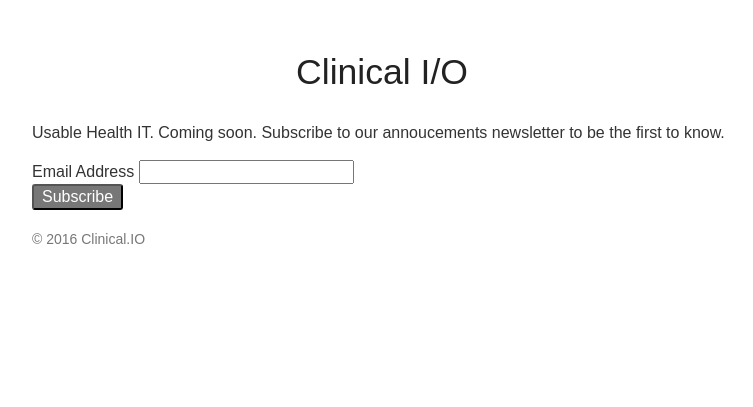
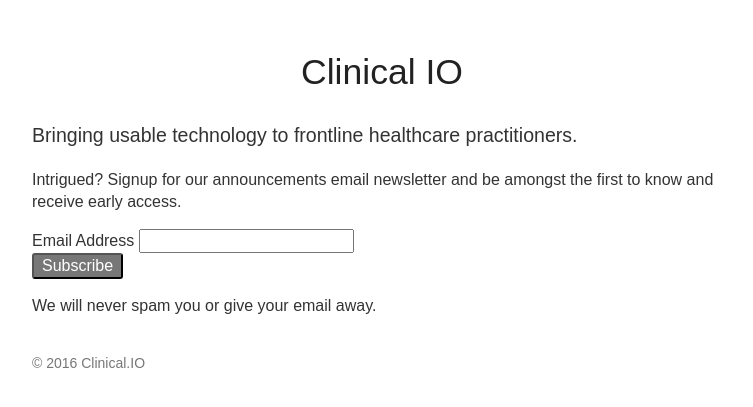
Before and after one commit to clinical/clinical.github.io, a Jekyll site: the page built from index.html, in a window 1280 px wide. Shown: the top 407 px of the page, without its empty margins (258-1011 px from the left). Built offline with Jekyll 4.4.1, drawn with Linux system fonts in a browser that asks for light colours.

Commit message:
Improve copy

```diff
--- a/_includes/mailchimp_signup_form.html
+++ b/_includes/mailchimp_signup_form.html
@@ -13,5 +13,5 @@
     <div class="clear"><input type="submit" value="Subscribe" name="subscribe" id="mc-embedded-subscribe" class="btn"></div>
     </div>
 </form>
-
+<p>We will never spam you or give your email away.</p>
 <!--End mc_embed_signup-->
--- a/index.html
+++ b/index.html
@@ -1,8 +1,10 @@
 ---
 layout: default
 ---
-<h1>Clinical I/O</h1>
+<h1>Clinical IO</h1>
 
-<p>Usable Health IT. Coming soon. Subscribe to our annoucements newsletter to be the first to know.</p>
+<p class="lead">Bringing usable technology to frontline healthcare practitioners.</p>
+
+<p>Intrigued? Signup for our announcements email newsletter and be amongst the first to know and receive early access.</p>
 
 {% include mailchimp_signup_form.html %}
```
